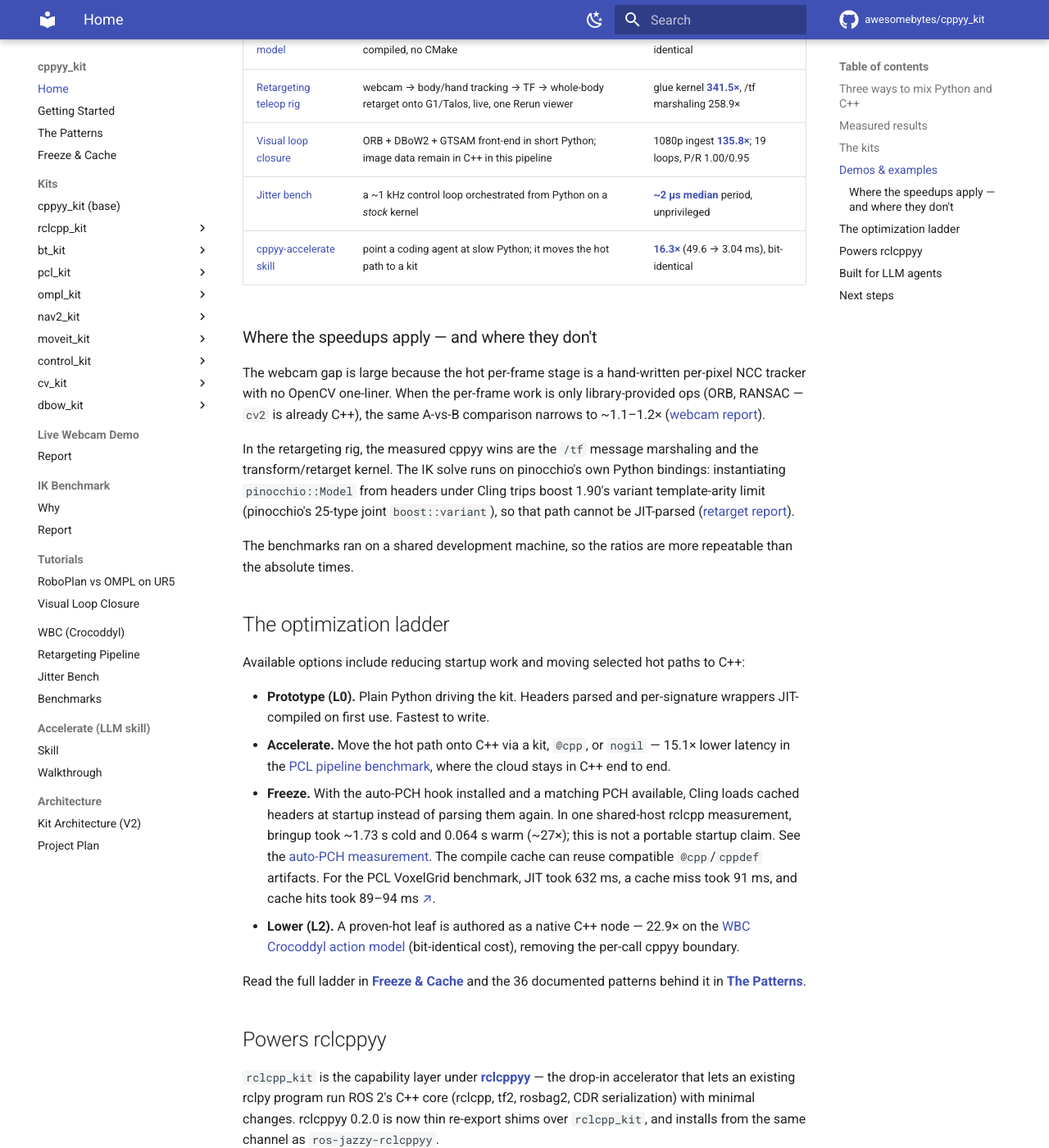
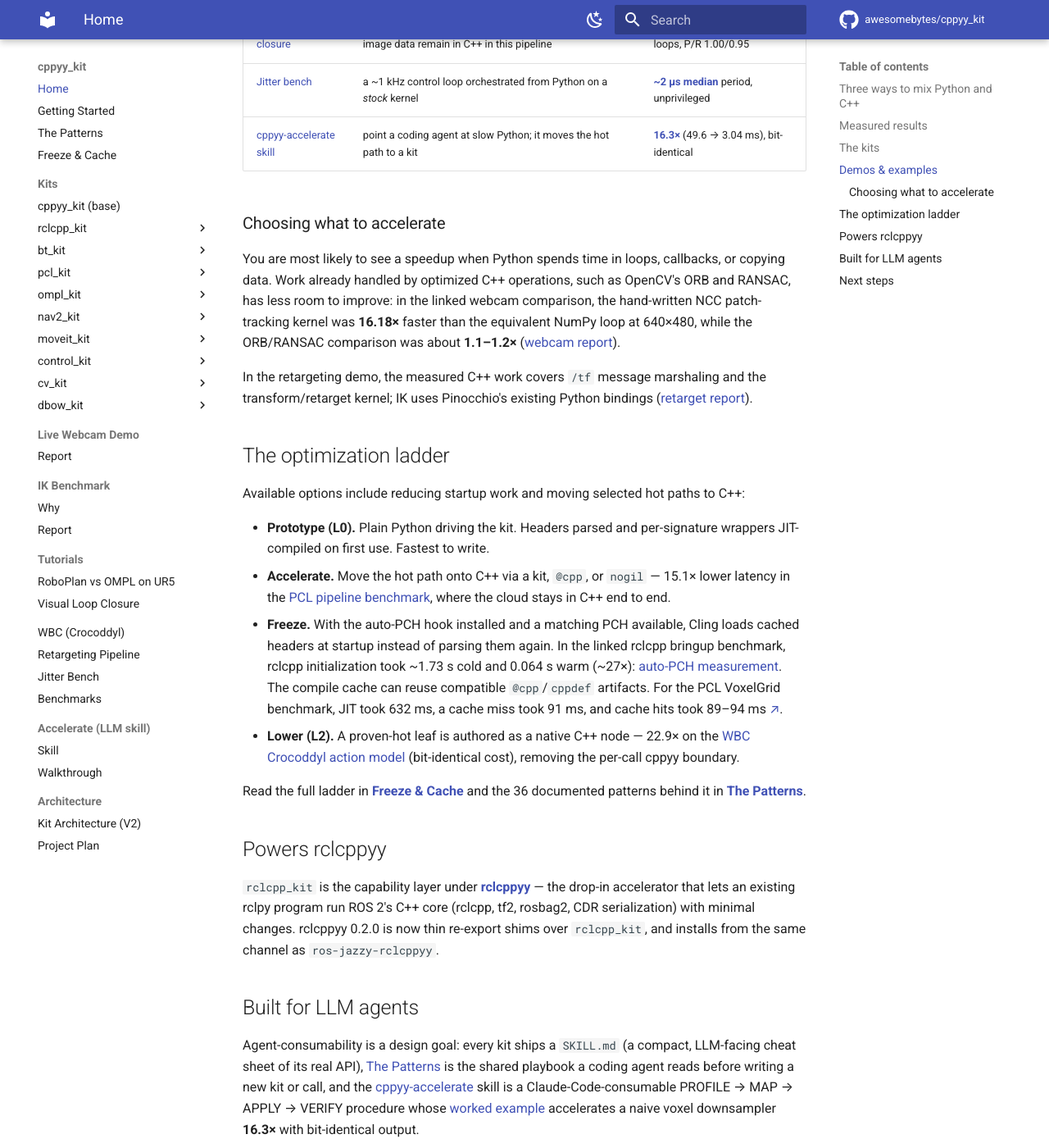
Before and after one commit to awesomebytes/cppyy_kit, an MkDocs documentation site: the page built from mkdocs_site/index.md, in a window 1280 px wide and 1400 px high, scrolled down 3658 px. Shown: the whole window at 82% size. Built offline with MkDocs 1.6.1 and Material for MkDocs 9.7.7, drawn with Linux system fonts in a browser that asks for light colours; comment, search, counter and statistics services are not loaded; some of the changed text lies outside the part shown.

````diff
--- a/mkdocs_site/index.md
+++ b/mkdocs_site/index.md
@@ -19,7 +19,7 @@ domain kit or its native library.
 
 The suite includes options to reduce repeated header parsing and wrapper compilation,
 and to write selected hot paths in C++. Results below link to the corresponding
-benchmarks; measurements depend on the machine, environment, and workload.
+benchmarks.
 
 <p align="center">
   <img src="docs/media/cppyy_kit_logo.jpg" alt="cppyy_kit logo" width="420">
@@ -59,9 +59,6 @@ def sum_sq(data: cpp.arr("float")) -> float:      # numpy -> (float* data, size_
 sum_sq(np.array([1, 2, 3], np.float32))            # 14.0 — no manual ctypes conversion
 ```
 
-This example requires NumPy in the environment; NumPy is not a dependency of the
-base `cppyy-kit` package.
-
 **Run independent kernels concurrently.** `@cpp(nogil=True)` releases the GIL around
 the C++ body, allowing other Python threads to run during that work. On the 16-core
 test machine, the eight-job CPU-bound example took about **150 ms with the GIL held
@@ -83,10 +80,10 @@ for t in threads: t.start()
 for t in threads: t.join()                                          # wait for all 8 jobs
 ```
 
-`@cpp(nogil=True)` releases the interpreter lock around the compiled body, so only
-cppyy's argument/result marshaling stays under the lock. The C++ shim restores the
-lock on normal return and when a C++ exception unwinds. The jobs are independent and
-write into distinct C++ slots, so none needs the GIL while computing.
+`@cpp(nogil=True)` releases the GIL (Python's interpreter lock) while the C++ function
+runs. Python converts arguments before the call and results after it; the C++
+computations can run concurrently. These eight jobs are independent and write to
+separate output slots.
 
 `cppyy_kit` provides shared utilities for library loading, callback lifetimes, C++
 templates, and ownership. Domain kits build on these utilities and document the native
@@ -101,10 +98,10 @@ below names its benchmark and links to it.
 | Lever | Result |
 |---|---|
 | **Accelerate** — PCL cloud stays in C++ end to end | [**15.1× latency / 7.4× CPU**](docs/benchmarks.md#pcl-showcase-cloud-stays-in-c-end-to-end) at 74-LOC parity, in the PCL pipeline benchmark |
-| **Freeze** — Cling PCH of library headers | rclcpp bringup [**~1.73 s cold → 0.064 s warm (~27×)**](docs/benchmarks.md#auto-pch-zero-config-cold-vs-warm-bringup) in one shared-host measurement; not a portable startup claim |
+| **Freeze** — Cling PCH of library headers | rclcpp bringup: [**~1.73 s cold → 0.064 s warm (~27×)**](docs/benchmarks.md#auto-pch-zero-config-cold-vs-warm-bringup) |
 | **Compile cache** — content-hashed `@cpp`/`cppdef` artifacts | PCL VoxelGrid [**632 ms JIT / 91 ms cache miss / 89–94 ms cache hits**](docs/benchmarks.md#pcl-compile-cache-frame-0-first-use-jit-vs-cached) in the benchmark |
 | **Lower (L2)** — hot leaf authored as native C++ | inline Crocoddyl model [**22.9×**](docs/benchmarks.md#wbc-custom-crocoddyl-action-model-python-derived-vs-inline-c) on the WBC action model, bit-identical |
-| **TF ingest** — C++ `tf2` listener vs Python callback | [**7.4–16.9×**](docs/benchmarks.md#tf-ingest-c-tf2-listener-vs-python-callback) lower ingest CPU, in the TF ingest benchmark |
+| **TF ingest** — C++ `tf2` listener vs Python callback | Python callback used [**7.4–16.9× the CPU**](docs/benchmarks.md#tf-ingest-c-tf2-listener-vs-python-callback) of the C++ listener |
 
 ## The kits
 
@@ -141,23 +138,18 @@ Every headline links to the exact row that produced it in
 | [Jitter bench](docs/jitter_bench/REPORT.md) | a ~1 kHz control loop orchestrated from Python on a *stock* kernel | [**~2 µs median**](docs/benchmarks.md#jitter-bench-reduced-reference-set-a1-b-c-idle-60-s-each) period, unprivileged |
 | [cppyy-accelerate skill](skills/cppyy-accelerate/SKILL.md) | point a coding agent at slow Python; it moves the hot path to a kit | [**16.3×**](docs/benchmarks.md#accelerate-the-llm-skill-worked-example) (49.6 → 3.04 ms), bit-identical |
 
-### Where the speedups apply — and where they don't
+### Choosing what to accelerate
 
-The webcam gap is large because the hot per-frame stage is a hand-written per-pixel
-NCC tracker with no OpenCV one-liner. When the per-frame work is only
-library-provided ops (ORB, RANSAC — `cv2` is already C++), the same A-vs-B comparison
-narrows to ~1.1–1.2×
+You are most likely to see a speedup when Python spends time in loops, callbacks, or
+copying data. Work already handled by optimized C++ operations, such as OpenCV's ORB
+and RANSAC, has less room to improve: in the linked webcam comparison, the hand-written
+NCC patch-tracking kernel was **16.18×** faster than the equivalent NumPy loop at 640×480,
+while the ORB/RANSAC comparison was about **1.1–1.2×**
 ([webcam report](docs/webcam_demo/REPORT.md#the-a-vs-b-table)).
 
-In the retargeting rig, the measured cppyy wins are the `/tf` message marshaling and
-the transform/retarget kernel. The IK solve runs on pinocchio's own Python bindings:
-instantiating `pinocchio::Model` from headers under Cling trips boost 1.90's variant
-template-arity limit (pinocchio's 25-type joint `boost::variant`), so that path cannot
-be JIT-parsed
+In the retargeting demo, the measured C++ work covers `/tf` message marshaling and the
+transform/retarget kernel; IK uses Pinocchio's existing Python bindings
 ([retarget report](docs/retarget_pipeline/REPORT.md#the-cppyy_kit-win-here-retarget-glue-and-the-honest-boundary-on-the-solve)).
-
-The benchmarks ran on a shared development machine, so the ratios are more repeatable
-than the absolute times.
 
 ## The optimization ladder
 
@@ -170,9 +162,8 @@ Available options include reducing startup work and moving selected hot paths to
   [PCL pipeline benchmark](docs/benchmarks.md#pcl-showcase-cloud-stays-in-c-end-to-end),
   where the cloud stays in C++ end to end.
 - **Freeze.** With the auto-PCH hook installed and a matching PCH available, Cling
-  loads cached headers at startup instead of parsing them again. In one shared-host
-  rclcpp measurement, bringup took ~1.73 s cold and 0.064 s warm (~27×); this is not a
-  portable startup claim. See the
+  loads cached headers at startup instead of parsing them again. In the linked rclcpp
+  bringup benchmark, rclcpp initialization took ~1.73 s cold and 0.064 s warm (~27×):
   [auto-PCH measurement](docs/benchmarks.md#auto-pch-zero-config-cold-vs-warm-bringup).
   The compile cache can reuse compatible `@cpp`/`cppdef` artifacts. For the PCL
   VoxelGrid benchmark, JIT took 632 ms, a cache miss took 91 ms, and cache hits took
````
Also changed, not shown: README.md (+21 -33 lines), WORK_DIARY_2026-10-03.md (+7 -0 lines).
